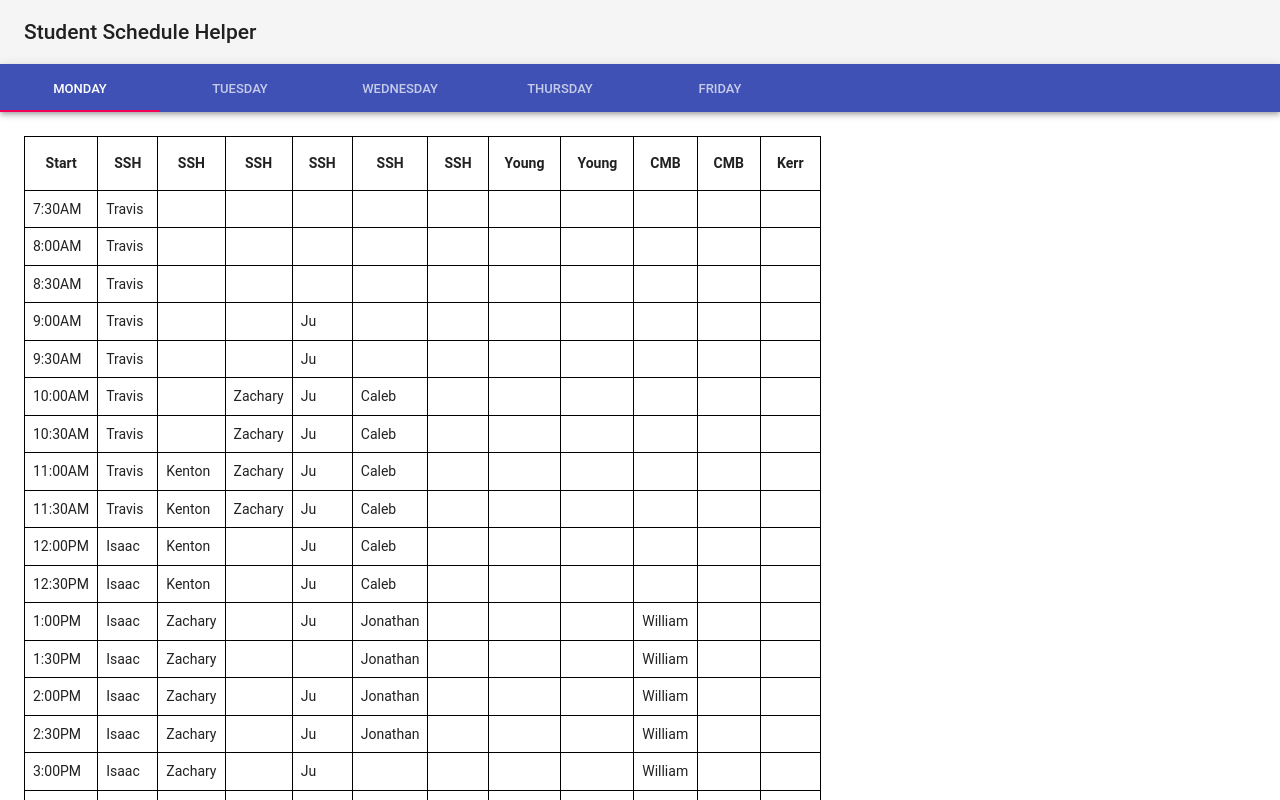
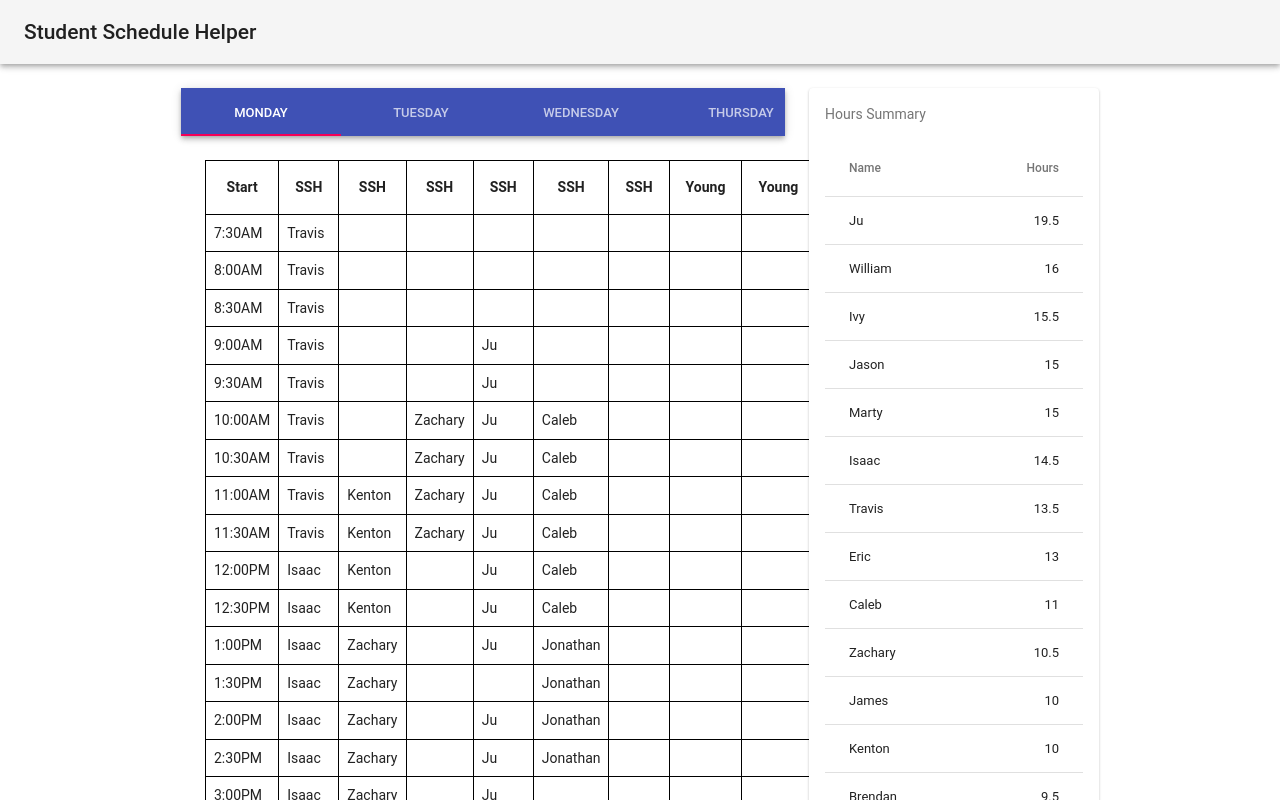
Before and after one commit to jaroldwong/ssh, a React (Create React App) app: page / in a window 1280 px wide. Shown: the top 800 px of the page. Built offline with nearby package versions, Linux system fonts and the light colour scheme; the HTML template or start-up script is replaced by a standard one.

Commit message:
Add an hour summary card

```diff
--- a/src/App.js
+++ b/src/App.js
@@ -2,13 +2,22 @@ import React, { Component } from 'react';
 
 import Navbar from './components/Navbar';
 import CalendarGrid from './components/CalendarGrid';
+import SummaryCard from './components/SummaryCard';
+import { Grid } from '@material-ui/core';
 
 class App extends Component {
   render() {
     return (
       <div>
         <Navbar />
-        <CalendarGrid />
+        <Grid container justify='center' spacing={24} style={{ padding: 24 }}>
+          <Grid item xs={6}>
+            <CalendarGrid />
+          </Grid>
+          <Grid item xs={3}>
+            <SummaryCard />
+          </Grid>
+        </Grid>
       </div>
     );
   }
--- /dev/null
+++ b/src/components/SummaryCard.js
@@ -0,0 +1,99 @@
+import React from 'react';
+import PropTypes from 'prop-types';
+import { withStyles } from '@material-ui/core/styles';
+import Card from '@material-ui/core/Card';
+import CardActions from '@material-ui/core/CardActions';
+import CardContent from '@material-ui/core/CardContent';
+import Button from '@material-ui/core/Button';
+import Typography from '@material-ui/core/Typography';
+
+import Table from '@material-ui/core/Table';
+import TableBody from '@material-ui/core/TableBody';
+import TableCell from '@material-ui/core/TableCell';
+import TableHead from '@material-ui/core/TableHead';
+import TableRow from '@material-ui/core/TableRow';
+import Paper from '@material-ui/core/Paper';
+
+import { MONDAY, TUESDAY, WEDNESDAY, THURSDAY, FRIDAY } from '../seed';
+
+import orderBy from 'lodash/orderBy';
+
+const styles = {
+  card: {
+    minWidth: 275
+  },
+  bullet: {
+    display: 'inline-block',
+    margin: '0 2px',
+    transform: 'scale(0.8)'
+  },
+  title: {
+    marginBottom: 16,
+    fontSize: 14
+  },
+  pos: {
+    marginBottom: 12
+  }
+};
+
+function SummaryCard(props) {
+  const { classes } = props;
+
+  const DATA = [MONDAY, TUESDAY, WEDNESDAY, THURSDAY, FRIDAY];
+  let counter = {};
+
+  DATA.forEach(day => {
+    day.forEach((col, index) => {
+      if (index < 1) return;
+
+      col.forEach(value => {
+        if (value === '') return;
+
+        if (!counter[value]) {
+          counter[value] = 1;
+        } else {
+          counter[value] += 1;
+        }
+      });
+    });
+  });
+
+  let list = Object.keys(counter).map(name => ({ name: name, hours: counter[name] }));
+  let sortedList = orderBy(list, ['hours', 'name'], ['desc', 'asc']);
+
+  return (
+    <Card className={classes.card}>
+      <CardContent>
+        <Typography className={classes.title} color="textSecondary">
+          Hours Summary
+        </Typography>
+        <Table className={classes.table}>
+          <TableHead>
+            <TableRow>
+              <TableCell>Name</TableCell>
+              <TableCell numeric>Hours</TableCell>
+            </TableRow>
+          </TableHead>
+          <TableBody>
+            {sortedList.map((person, index) => {
+              return (
+                <TableRow key={index}>
+                  <TableCell component="th" scope="row">
+                    {person.name}
+                  </TableCell>
+                  <TableCell numeric>{(person.hours * 30) / 60}</TableCell>
+                </TableRow>
+              );
+            })}
+          </TableBody>
+        </Table>
+      </CardContent>
+    </Card>
+  );
+}
+
+SummaryCard.propTypes = {
+  classes: PropTypes.object.isRequired
+};
+
+export default withStyles(styles)(SummaryCard);
```
